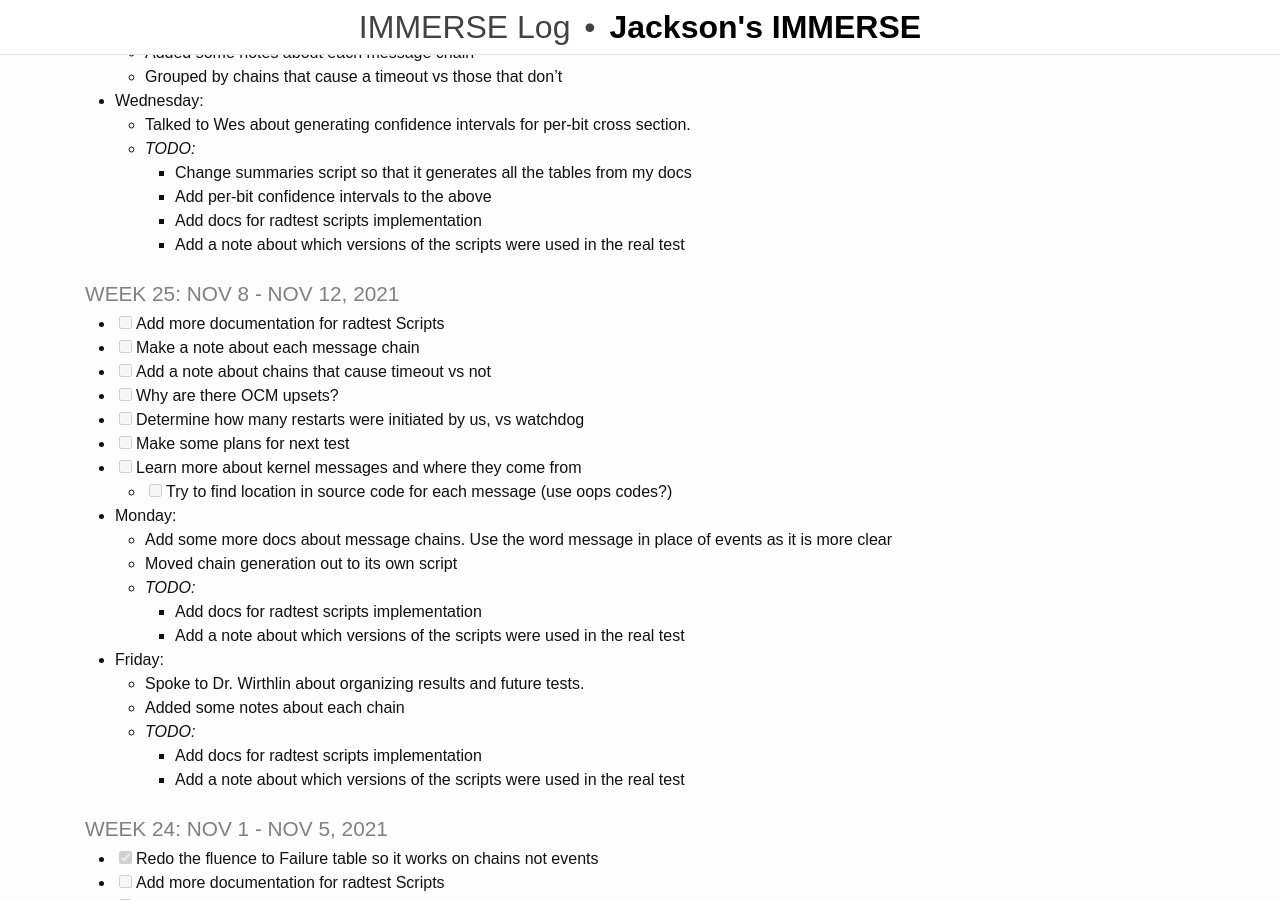
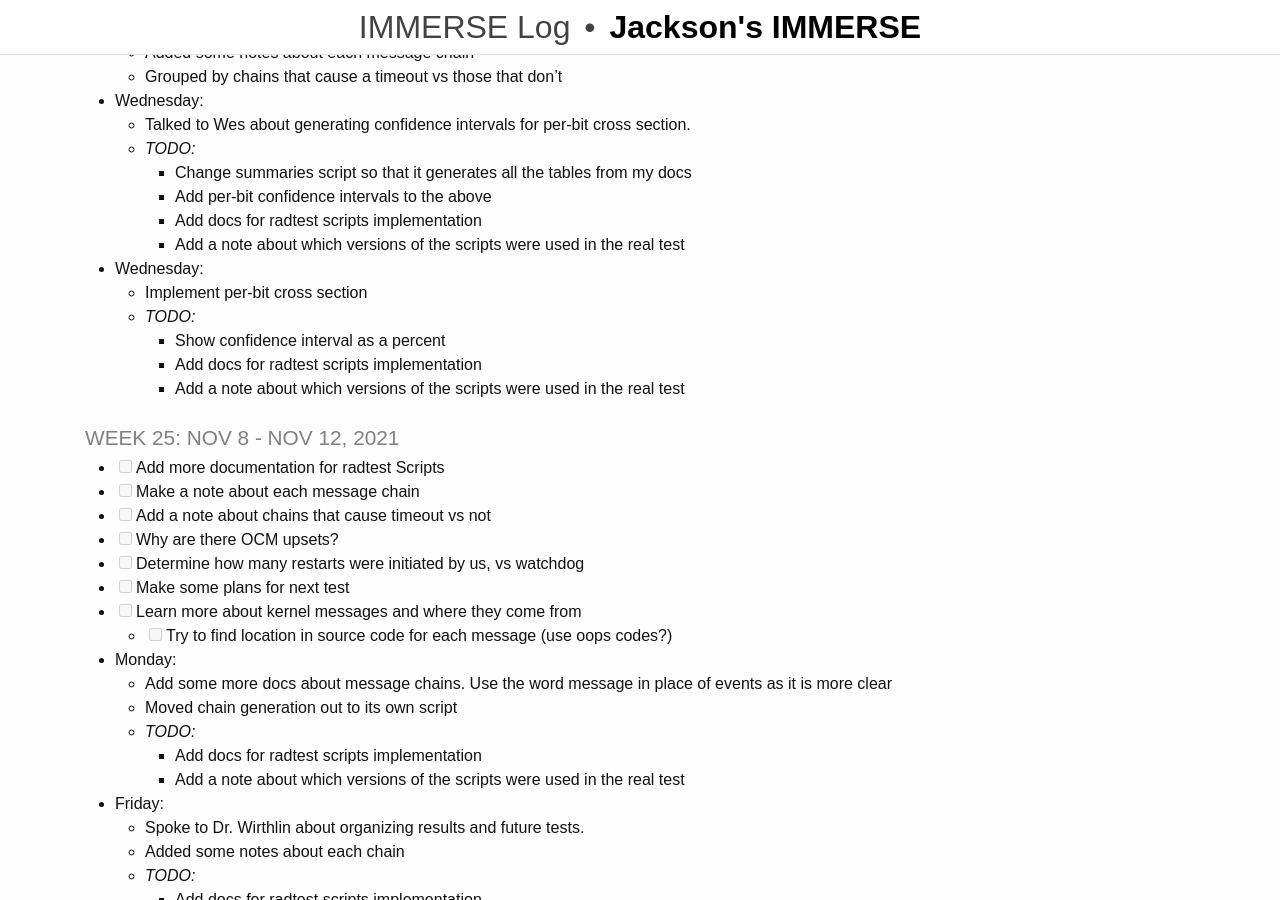
Before and after one commit to rjsmith1999/IMMERSE, a Jekyll site: the page built from _pages/log.md, in a window 1280 px wide and 900 px high, scrolled down 545 px. Built offline with Jekyll 4.4.1, drawn with Linux system fonts in a browser that asks for light colours.

Commit message:
Update Log

```diff
--- a/_pages/log.md
+++ b/_pages/log.md
@@ -34,6 +34,13 @@ title: IMMERSE Log
   - _TODO:_
     - Change summaries script so that it generates all the tables from my docs
     - Add per-bit confidence intervals to the above
+    - Add docs for radtest scripts implementation
+    - Add a note about which versions of the scripts were used in the real test
+
+* **Wednesday**:
+  - Implement per-bit cross section
+  - _TODO:_
+    - Show confidence interval as a percent
     - Add docs for radtest scripts implementation
     - Add a note about which versions of the scripts were used in the real test
 
```
